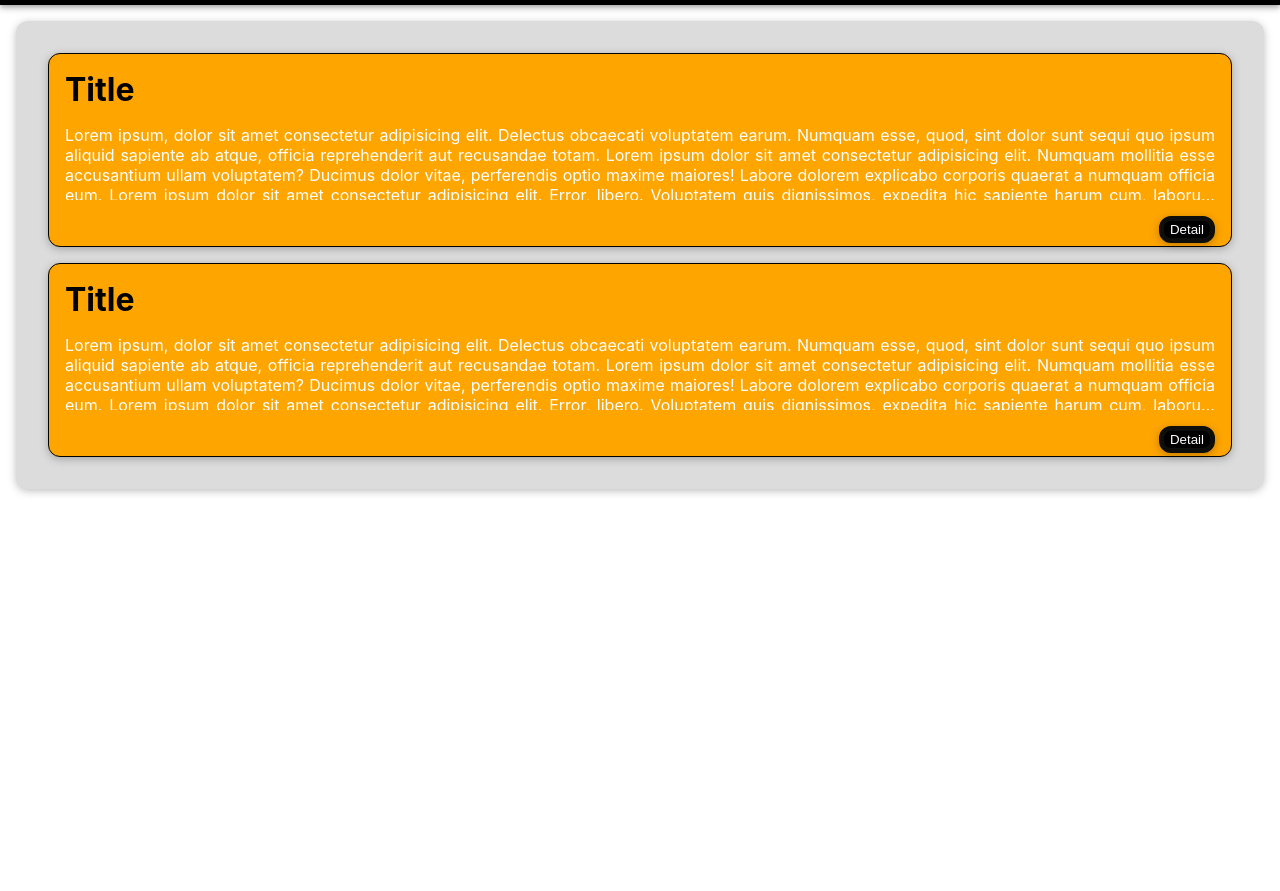
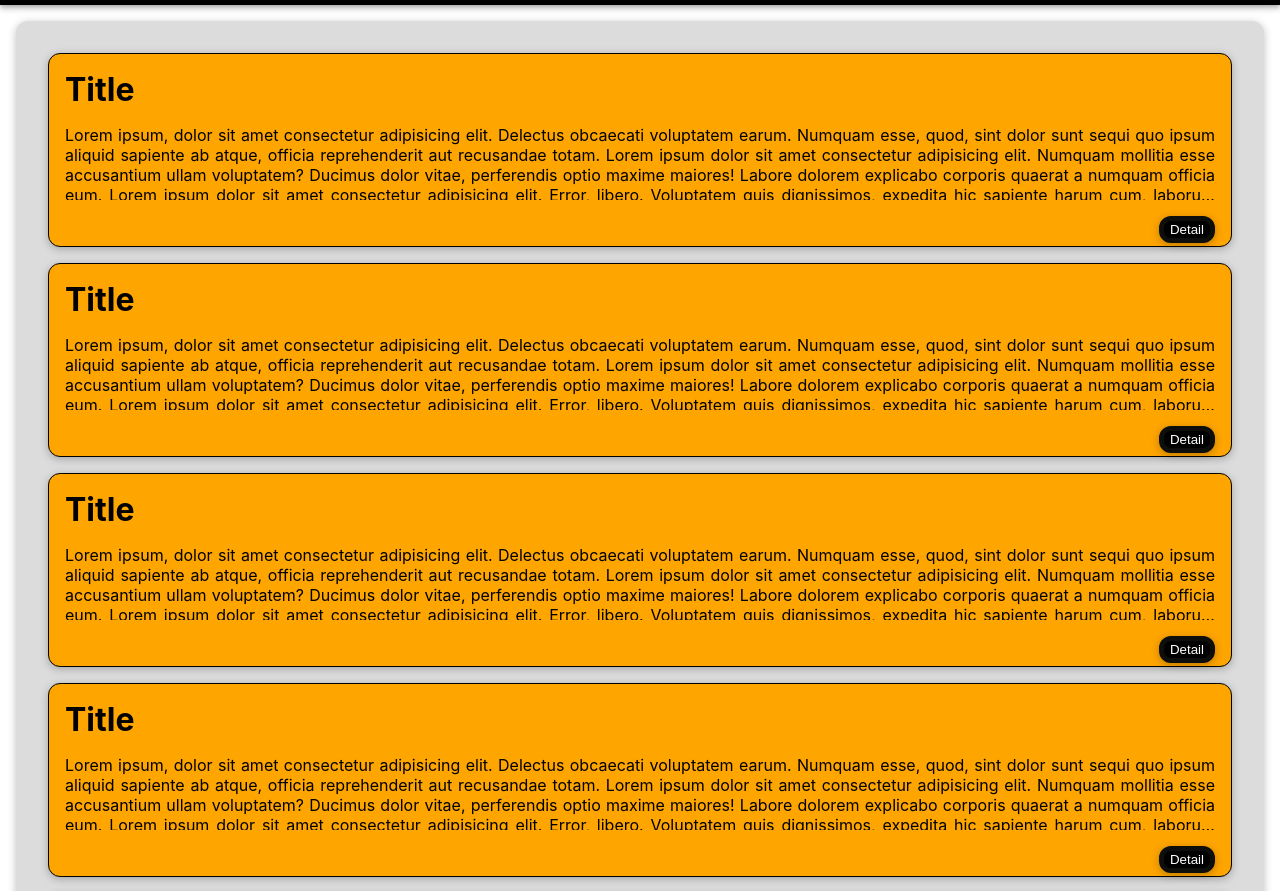
Before and after one commit to ayesha-waris/Blogs, a React (Create React App) app: page /index in a window 1280 px wide. Shown: the part 80-971 px from the top of the page. Before the commit the page ends 800 px from the top, so only its background shows below. Built offline with nearby package versions, Linux system fonts and the light colour scheme.

Commit message:
param added for blog detail page

```diff
--- a/src/components/Blog.js
+++ b/src/components/Blog.js
@@ -1,7 +1,12 @@
 import Card from 'react-bootstrap/Card';
+import { useNavigate } from 'react-router';
 
 import classes from './Blog.module.css';
-const Blog = () => {
+const Blog = (props) => {
+    const navigate = useNavigate();
+  const clickHandler = () => {
+      navigate(`/detail/${props.id}`)
+  }
   return (
 
 <div className={classes.blog}>
@@ -11,7 +16,7 @@ const Blog = () => {
     Lorem ipsum dolor sit amet consectetur adipisicing elit. Error, libero. Voluptatem quis dignissimos, expedita hic sapiente harum cum, laborum laboriosam accusamus sequi officiis incidunt nostrum labore, atque inventore numquam dolor?
    Lorem ipsum dolor sit amet consectetur, adipisicing elit. Omnis autem ex, odio est eum nemo quisquam illo vel, consequuntur quas voluptatem ea, molestiae atque nisi a magnam. Beatae, facilis tenetur?
     </p>
-    <button>Detail</button>
+    <button onClick = {clickHandler}>Detail</button>
 </div>
 
 );
--- a/src/components/Blog.module.css
+++ b/src/components/Blog.module.css
@@ -9,6 +9,7 @@
     border: 1px solid black;
     background-color: orange;
     height: 10rem;
+    color: black
 }
 
 .blog:hover {
--- a/src/components/Home.js
+++ b/src/components/Home.js
@@ -5,8 +5,12 @@ import classes from './Home.module.css';
 const Home = () => {
   return (
     <div className={classes.wrapper}>
-    <Blog/>
-    <Blog/>
+    <Blog id={1}/>
+    <Blog id={2}/>
+    <Blog id={3}/>
+    <Blog id={4}/>
+    <Blog id={5}/>
+    <Blog id={6}/>
     </div>
    );
 }
```
